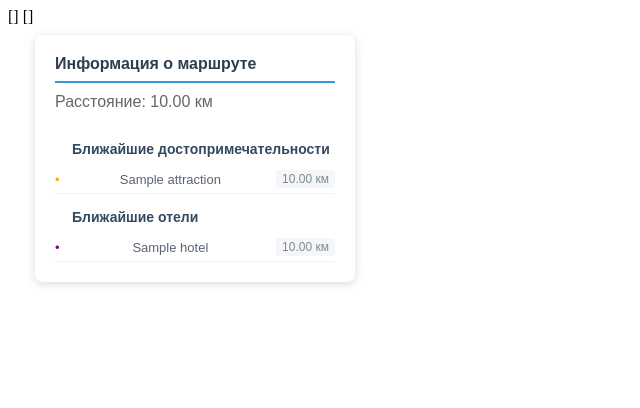
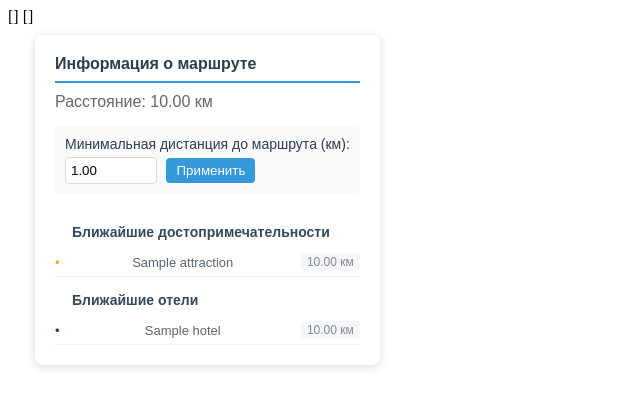
Before and after one commit to vladmir0512/tour_back, a Django app: template templates/showroute.html in a window 1280 px wide. Shown: the top 408 px of the page, without its empty margins (0-640 px from the left). Run offline with Django 5.2, Linux system fonts and the light colour scheme; the template is opened without the code that fills it: most values are stand-ins (such as "Sample title", 1, 10 or a date in 2020).

Commit message:
добавил способ указания минимальной дистанции до маршрута

```diff
--- a/templates/showroute.html
+++ b/templates/showroute.html
@@ -32,6 +32,42 @@
         margin: 0;
         color: #666;
     }
+
+    .distance-input {
+        margin: 15px 0;
+        padding: 10px;
+        background: #f8f9fa;
+        border-radius: 6px;
+    }
+
+    .distance-input label {
+        display: block;
+        margin-bottom: 5px;
+        color: #2c3e50;
+        font-size: 14px;
+    }
+
+    .distance-input input {
+        width: 80px;
+        padding: 5px;
+        border: 1px solid #ddd;
+        border-radius: 4px;
+        margin-right: 5px;
+    }
+
+    .distance-input button {
+        padding: 5px 10px;
+        background: #3498db;
+        color: white;
+        border: none;
+        border-radius: 4px;
+        cursor: pointer;
+    }
+
+    .distance-input button:hover {
+        background: #2980b9;
+    }
+
     .places-list {
         margin-top: 15px;
         max-height: 300px;
@@ -107,6 +143,12 @@
     <h4>Информация о маршруте</h4>
     <p>Расстояние: {{ distance|floatformat:2 }} км</p>
 
+    <div class="distance-input">
+        <label for="min-distance">Минимальная дистанция до маршрута (км):</label>
+        <input type="number" id="min-distance" value="1.00" step="0.1" min="0.1" max="10">
+        <button onclick="updateDistance()">Применить</button>
+    </div>
+
     <div class="places-list">
         <h5>Ближайшие достопримечательности</h5>
         <ul>
@@ -116,7 +158,6 @@
                 <span class="distance">{{ attraction.distance|floatformat:2 }} км</span>
             </li>
             {% endfor %}
-
         </ul>
 
         <h5>Ближайшие отели</h5>
@@ -127,7 +168,6 @@
                 <span class="distance">{{ hotel.distance|floatformat:2 }} км</span>
             </li>
             {% endfor %}
-
         </ul>
     </div>
 </div>
@@ -135,6 +175,25 @@
 {{map.html.render|safe}}
 <script>
 {{map.script.render|safe}}
+
+function updateDistance() {
+    const minDistance = document.getElementById('min-distance').value;
+    // Получаем текущий URL
+    const currentUrl = new URL(window.location.href);
+    // Добавляем или обновляем параметр min_distance
+    currentUrl.searchParams.set('min_distance', minDistance);
+    // Перезагружаем страницу с новым параметром
+    window.location.href = currentUrl.toString();
+}
+
+// Устанавливаем значение из URL при загрузке страницы
+window.onload = function() {
+    const urlParams = new URLSearchParams(window.location.search);
+    const minDistance = urlParams.get('min_distance');
+    if (minDistance) {
+        document.getElementById('min-distance').value = minDistance;
+    }
+}
 </script>
 {% endif %}
 </body>
```
Also changed, not shown: route/views.py (+12 -5 lines).
